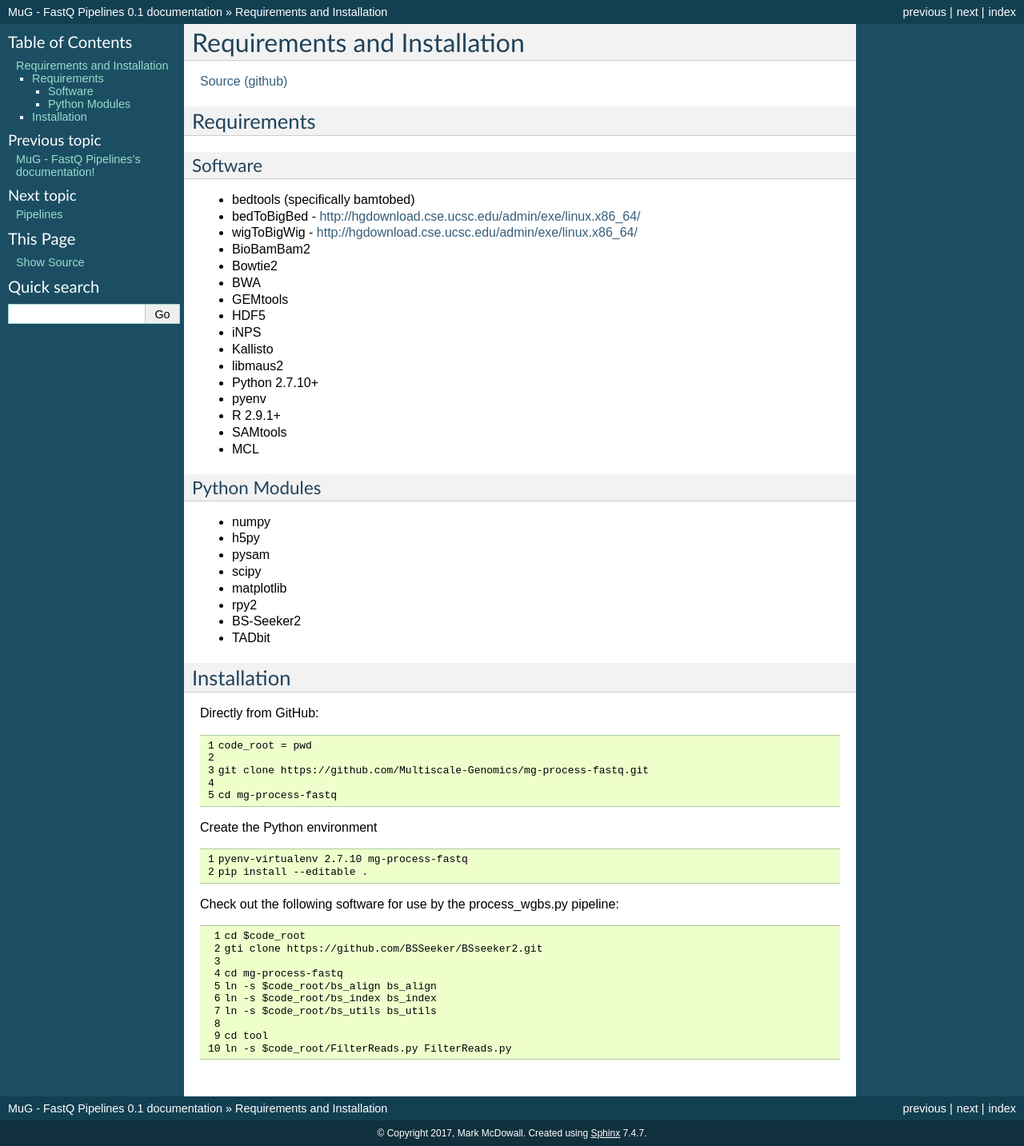
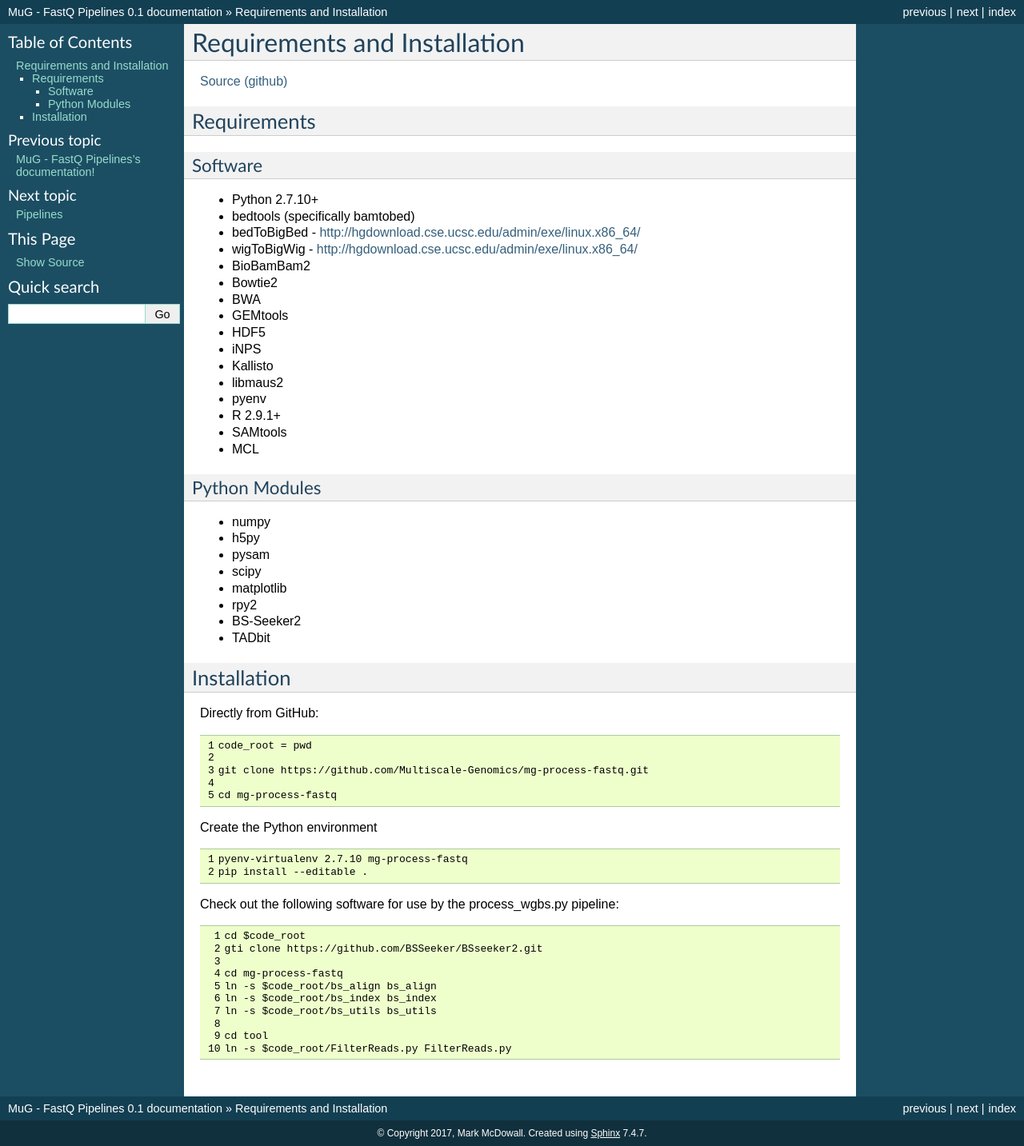
Before and after one commit to Multiscale-Genomics/mg-process-fastq, a Sphinx documentation site: the page built from docs/install.rst, in a window 1280 px wide. Shown: the whole page at 80% size. Built offline with Sphinx 7.4.7, drawn with Linux system fonts in a browser that asks for light colours; part of the change alters nothing that is shown.

```diff
--- a/docs/install.rst
+++ b/docs/install.rst
@@ -8,7 +8,7 @@ Requirements
 
 Software
 ^^^^^^^^
-
+- Python 2.7.10+
 - bedtools (specifically bamtobed)
 - bedToBigBed - http://hgdownload.cse.ucsc.edu/admin/exe/linux.x86_64/
 - wigToBigWig - http://hgdownload.cse.ucsc.edu/admin/exe/linux.x86_64/
@@ -20,7 +20,6 @@ Software
 - iNPS
 - Kallisto
 - libmaus2
-- Python 2.7.10+
 - pyenv
 - R 2.9.1+
 - SAMtools
```
